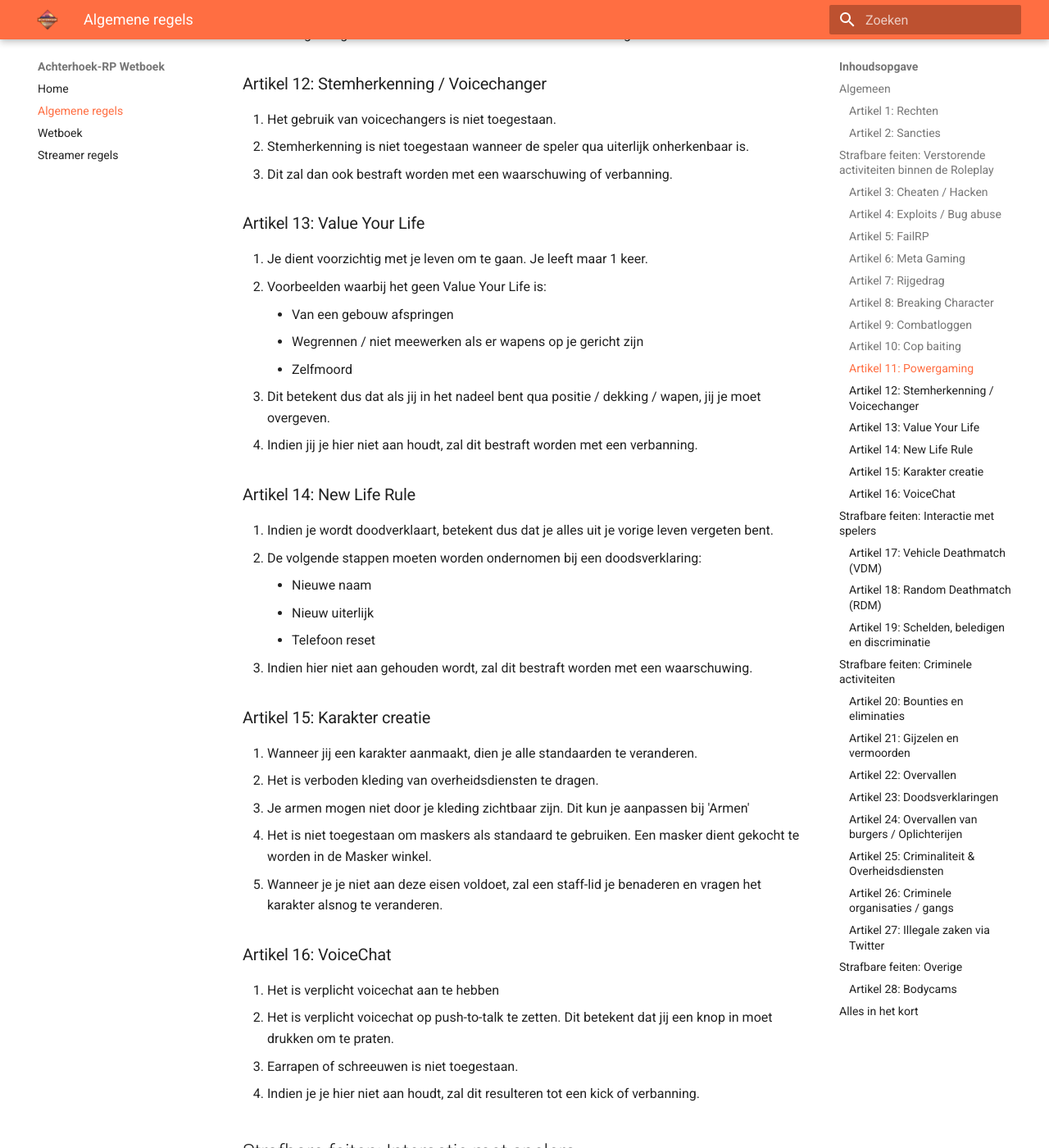
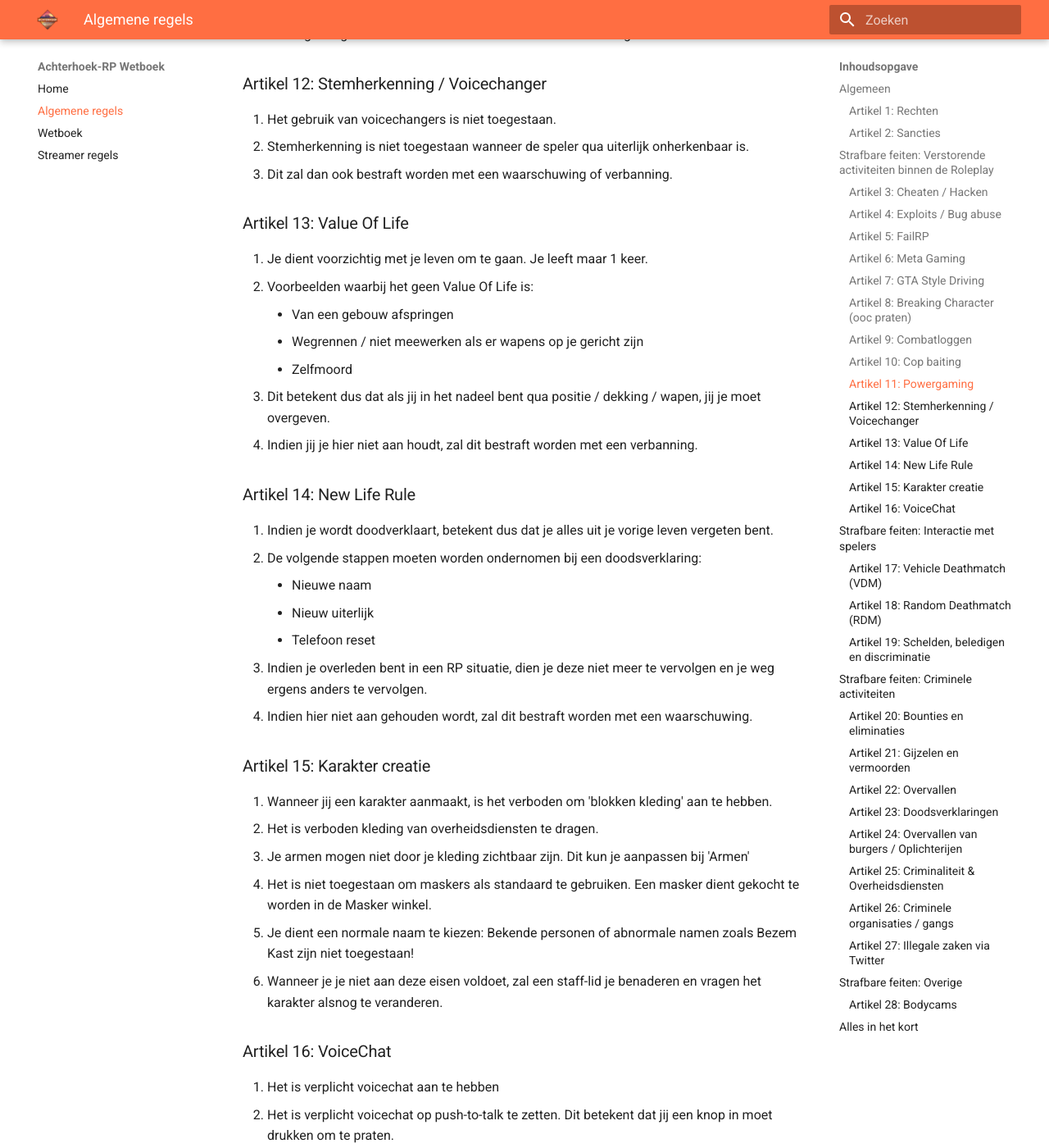
Before and after one commit to Jaccosf/ARP-Wetboek, an MkDocs documentation site: the page built from docs/algemeen.md, in a window 1280 px wide and 1400 px high, scrolled down 3339 px. Shown: the whole window at 82% size. Built offline with MkDocs 1.6.1 and Material for MkDocs 9.7.7, drawn with Linux system fonts in a browser that asks for light colours; some of the changed text lies outside the part shown.

Commit message:
Updated overheidsdiensten

```diff
--- a/docs/algemeen.md
+++ b/docs/algemeen.md
@@ -46,13 +46,13 @@
 3. Indien je gebruik maakt van een portofoon systeem, dien je ingame hoorbaar te zijn.
 4. Meta gaming zal worden bestraft met een verbanning. Indien er locaties zijn doorgegeven, zullen deze worden verplaatst.
 
-### Artikel 7: Rijgedrag
+### Artikel 7: GTA Style Driving
 1. Als burger ben je uiterst voorzichtig met je voertuig en wordt er geacht een realistisch rijgedrag aan te houden.
 2. Wanneer je van de verharde weg afgaat, betekent dit dus dat je moet nadenken of je voertuig dit wel aan kan.
 3. Dit betekent dus niet dat je met een sport wagen 100km/h over een zandweg rijdt.
 4. Indien hier niet aan gehouden wordt, zal dit resulteren in een waarschuwing.
 
-### Artikel 8: Breaking Character
+### Artikel 8: Breaking Character (ooc praten)
 1. Binnen voicechat, portofoon, Twitter of Instagram is het verplicht om binnen je karakter te blijven.
 2. Bovenstaande, mits de situatie een staff-zaak is geworden en er een staff-lid bij je staat.
 3. Indien hier niet aan gehouden wordt, zal dit resulteren in een waarschuwing.
@@ -85,9 +85,9 @@
 2. Stemherkenning is niet toegestaan wanneer de speler qua uiterlijk onherkenbaar is.
 3. Dit zal dan ook bestraft worden met een waarschuwing of verbanning.
 
-### Artikel 13: Value Your Life
+### Artikel 13: Value Of Life
 1. Je dient voorzichtig met je leven om te gaan. Je leeft maar 1 keer.
-2. Voorbeelden waarbij het geen Value Your Life is:
+2. Voorbeelden waarbij het geen Value Of Life is:
     - Van een gebouw afspringen
     - Wegrennen / niet meewerken als er wapens op je gericht zijn
     - Zelfmoord
@@ -100,14 +100,16 @@
     - Nieuwe naam
     - Nieuw uiterlijk
     - Telefoon reset
-3. Indien hier niet aan gehouden wordt, zal dit bestraft worden met een waarschuwing.
+3. Indien je overleden bent in een RP situatie, dien je deze niet meer te vervolgen en je weg ergens anders te vervolgen.
+4. Indien hier niet aan gehouden wordt, zal dit bestraft worden met een waarschuwing.
 
 ### Artikel 15: Karakter creatie
-1. Wanneer jij een karakter aanmaakt, dien je alle standaarden te veranderen.
+1. Wanneer jij een karakter aanmaakt, is het verboden om 'blokken kleding' aan te hebben.
 2. Het is verboden kleding van overheidsdiensten te dragen.
 3. Je armen mogen niet door je kleding zichtbaar zijn. Dit kun je aanpassen bij 'Armen'
 4. Het is niet toegestaan om maskers als standaard te gebruiken. Een masker dient gekocht te worden in de Masker winkel.
-5. Wanneer je je niet aan deze eisen voldoet, zal een staff-lid je benaderen en vragen het karakter alsnog te veranderen.
+5. Je dient een normale naam te kiezen: Bekende personen of abnormale namen zoals Bezem Kast zijn niet toegestaan!
+6. Wanneer je je niet aan deze eisen voldoet, zal een staff-lid je benaderen en vragen het karakter alsnog te veranderen.
 
 ### Artikel 16: VoiceChat
 1. Het is verplicht voicechat aan te hebben
@@ -144,8 +146,8 @@
 
 ### Artikel 21: Gijzelen en vermoorden
 1. Spelers ontvoeren en/of gijzelen mag vanaf 2 agenten en 1 ambulancier
-2. Spelers vermoorden mag vanaf 3 agenten en 2 ambulanciers (Hier moet wel roleplay aan te pas komen, zie Artikel 20)
-3. Overheidsdiensten ontvoeren en/of gijzelen mag vanaf 5 agenten en 1 ambulancier
+2. Spelers vermoorden mag vanaf 3 agenten en 1 ambulancier. (Hier moet wel roleplay aan te pas komen, zie Artikel 20)
+3. Overheidsdiensten ontvoeren en/of gijzelen mag vanaf 3 agenten en 2 ambulancieren. (De gegijzelde is hierin niet inbegrepen; als er één agent gegijzeld wordt dienen er nog 3 anderen te zijn.)
 4. Hulpdiensten vermoorden mag vanaf 5 agenten en 2 ambulanciers (Hier moet wel roleplay aan te pas komen, zie Artikel 20)
 5. Indien hier niet aan gehouden wordt, hoeft het doelwit geen doodsverklaring af te leggen, wordt de gijzelaar vrijgelaten en krijgt de aanvaller de sancties voor FailRP.
 
```
